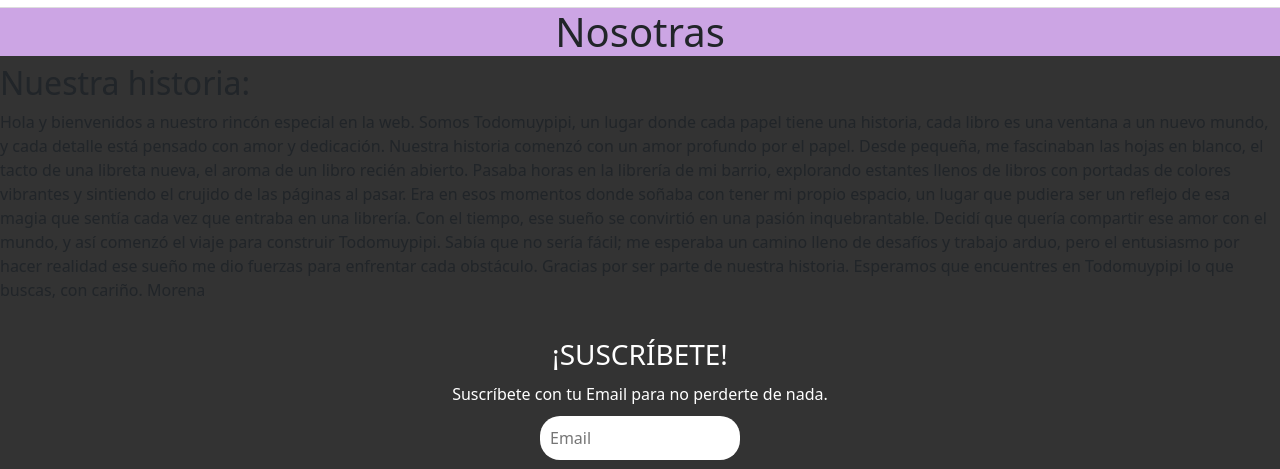
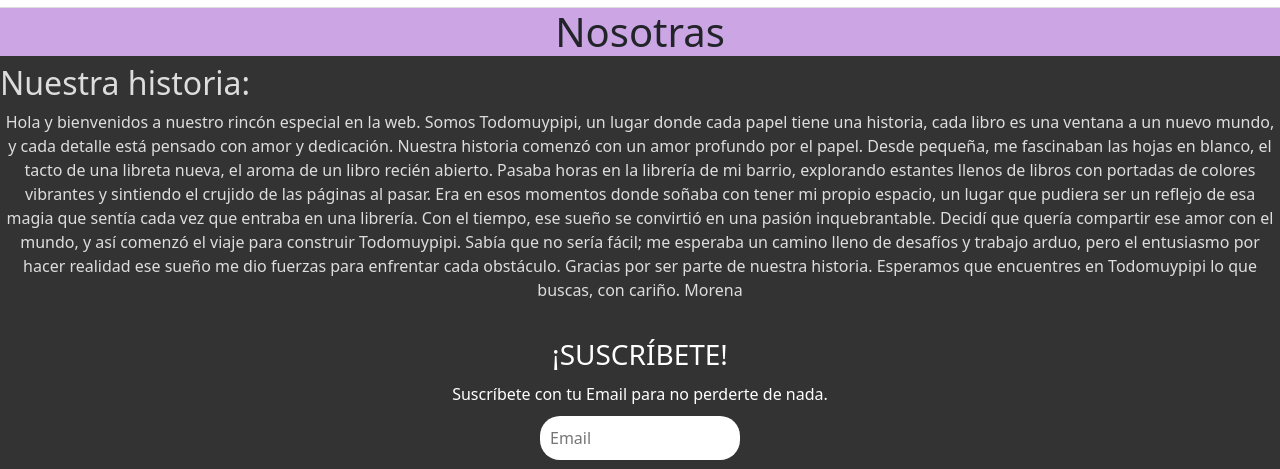
Before and after one commit to morepedroza/PFPedroza, a plain HTML site: page pages/nosotras.html in a window 1280 px wide. Shown: the part 53-522 px from the top of the page. Drawn offline with nearby package versions, Linux system fonts and the light colour scheme.

Commit message:
pagina-nosotras

```diff
--- a/css/style.css
+++ b/css/style.css
@@ -229,6 +229,7 @@ body.productos {
 
 /* F0E8E2 fondo de faqs */
 /* A39087 fondo contacto */
+/*NOSOTRAS*/
 
 body.nosotrashtml {
     background-color: #333;
@@ -237,6 +238,13 @@ body.nosotrashtml {
 .nosotras h1{
     text-align: center;
 background-color: rgb(204, 165, 228);
+}
+.nosotras h2{
+    color: #ddd;
+}
+.nosotras p{
+    text-align: center;
+    color: #ddd;
 }
 
 
```
